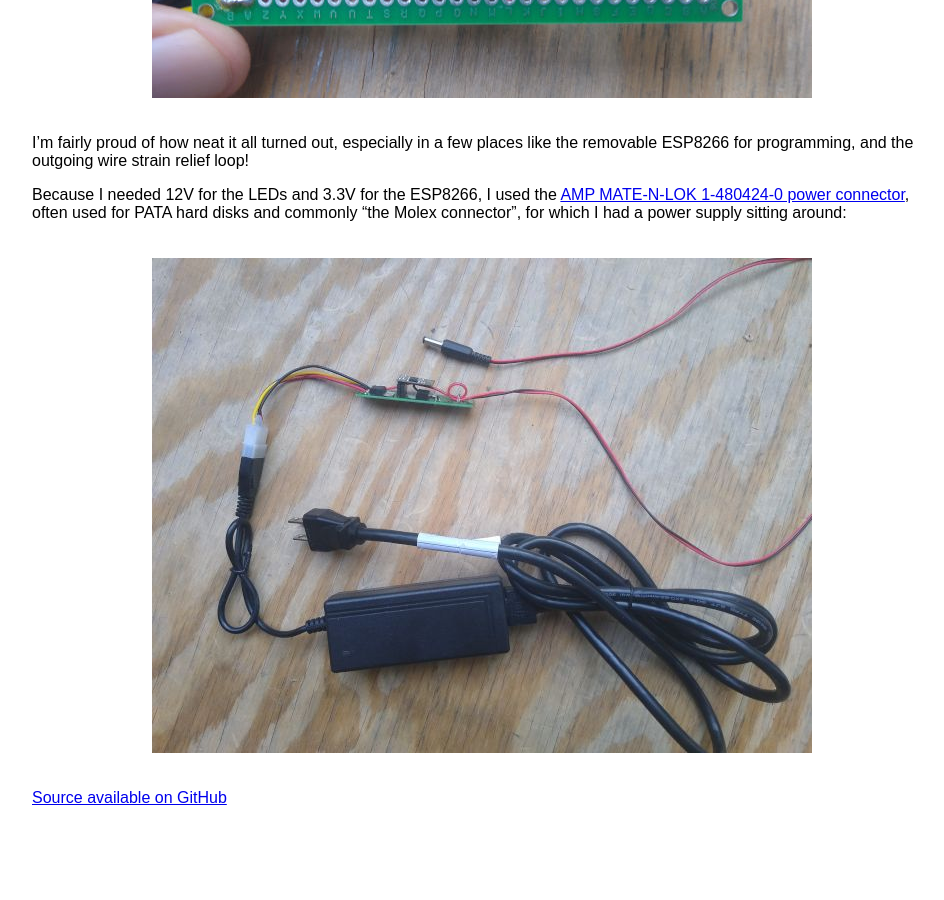
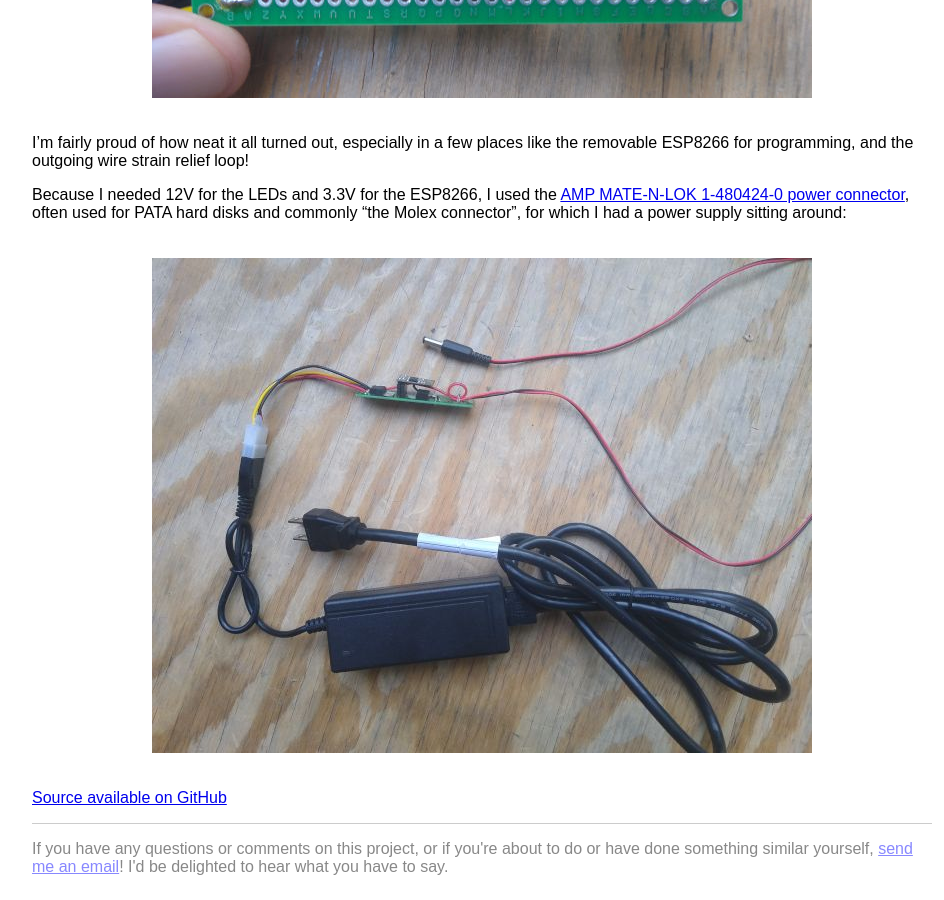
Before and after one commit to ChandlerSwift/www, a Jekyll site: the page built from _projects/fish-tank-light.md, in a window 1280 px wide and 900 px high, scrolled down 3229 px. Shown: the whole window, without its empty margins (8-952 px from the left). Built offline with Jekyll 4.4.1, drawn with Linux system fonts in a browser that asks for light colours; before the commit the page ends 4060 px from its top, so only the background shows below that.

Commit message:
Add comment note on projects

```diff
--- a/_layouts/project.html
+++ b/_layouts/project.html
@@ -8,3 +8,10 @@ layout: base
 <article>
 	{{ content }}
 </article>
+<hr class="separator">
+<p class="light">
+	If you have any questions or comments on this project, or if you're about to
+	do or have done something similar yourself,
+	<a href="mailto:chandler@chandlerswift.com">send me an email</a>!
+	I'd be delighted to hear what you have to say.
+</p>
```
